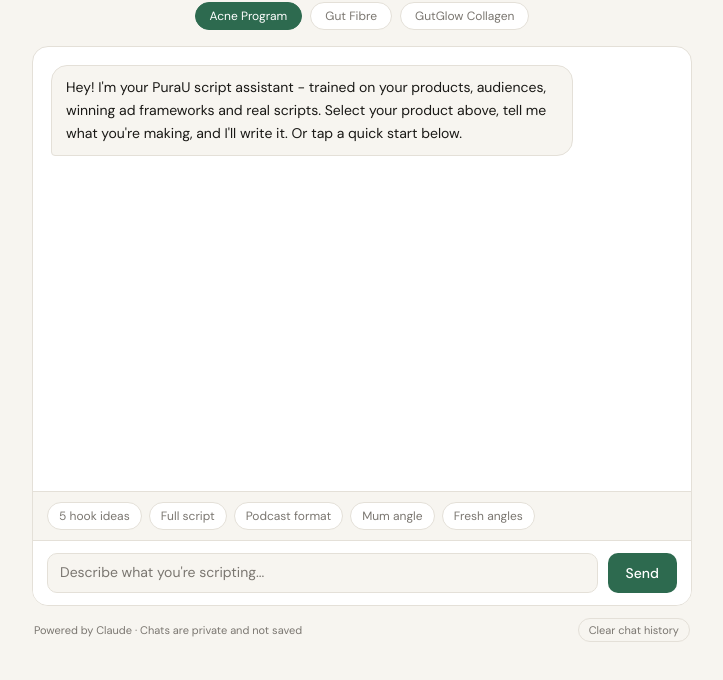
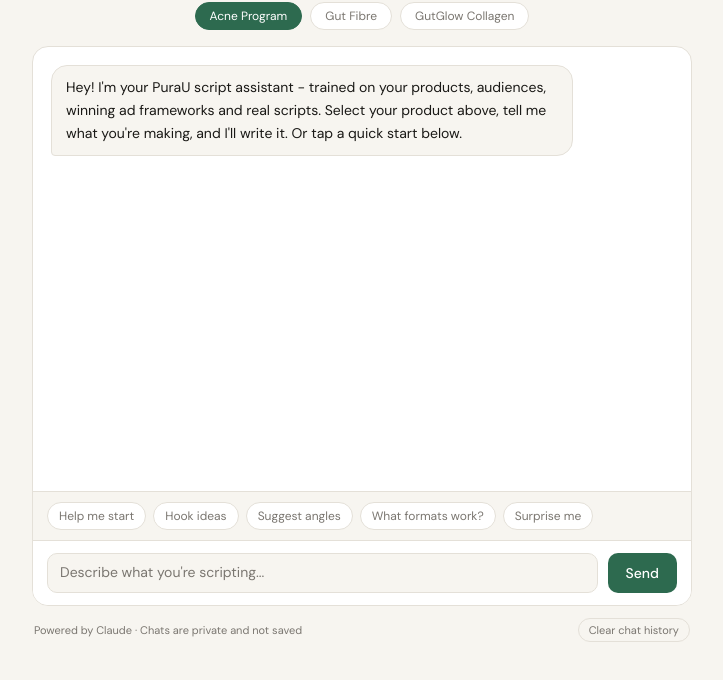
Before and after one commit to purau/script-assistant, a website: page public/index.html in a window 1280 px wide. Shown: the part 116-796 px from the top of the page, without its empty margins (278-1001 px from the left). Drawn offline with Linux system fonts and the light colour scheme.

Commit message:
Update index.html

```diff
--- a/public/index.html
+++ b/public/index.html
@@ -58,11 +58,11 @@ textarea::placeholder{color:var(--muted)}
   <div class="chat-window">
     <div id="messages"></div>
     <div class="chips-area">
-      <div class="chip" onclick="quickstart('Write 5 hook variations for the Acne Program targeting frustrated women who have tried everything')">5 hook ideas</div>
-      <div class="chip" onclick="quickstart('Write a full 30-second UGC script using the gut-skin connection angle for Facebook')">Full script</div>
-      <div class="chip" onclick="quickstart('Write a podcast-style 2-person script about Accutane side effects that pivots to PuraU')">Podcast format</div>
-      <div class="chip" onclick="quickstart('Write a mum testimonial script about clearing her teen\'s acne with PuraU')">Mum angle</div>
-      <div class="chip" onclick="quickstart('Give me 5 fresh angles for the Acne Program I haven\'t tried yet')">Fresh angles</div>
+      <div class="chip" onclick="quickstart('I want to create a script but not sure where to start. Ask me a few questions about my story, audience and angle so you can write something personal and unique to me.')">Help me start</div>
+      <div class="chip" onclick="quickstart('Give me 5 very different hook ideas for this product. Make each one a completely different angle, emotion and format so I have real variety to choose from.')">Hook ideas</div>
+      <div class="chip" onclick="quickstart('Suggest 5 fresh angles for this product I probably have not tried yet. Think outside the obvious and give me angles that would stop someone mid-scroll.')">Suggest angles</div>
+      <div class="chip" onclick="quickstart('What are the best performing script formats for this product and why? Give me a quick breakdown with an example hook for each.')">What formats work?</div>
+      <div class="chip" onclick="quickstart('Surprise me. Write something unexpected and creative for this product that I would never have thought of myself. Go bold.')">Surprise me</div>
     </div>
     <div class="input-row">
       <textarea id="userinput" placeholder="Describe what you're scripting..." onkeydown="if(event.key==='Enter'&&!event.shiftKey){event.preventDefault();send()}"></textarea>
```
